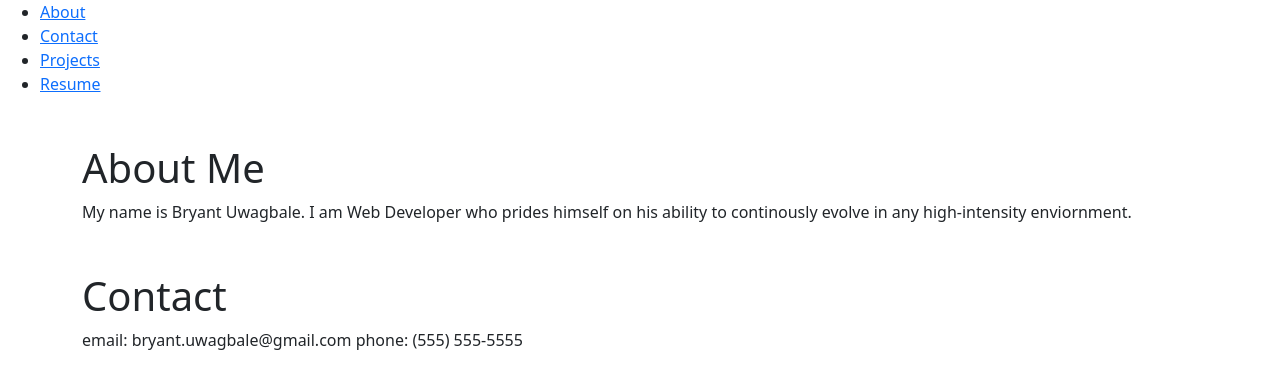
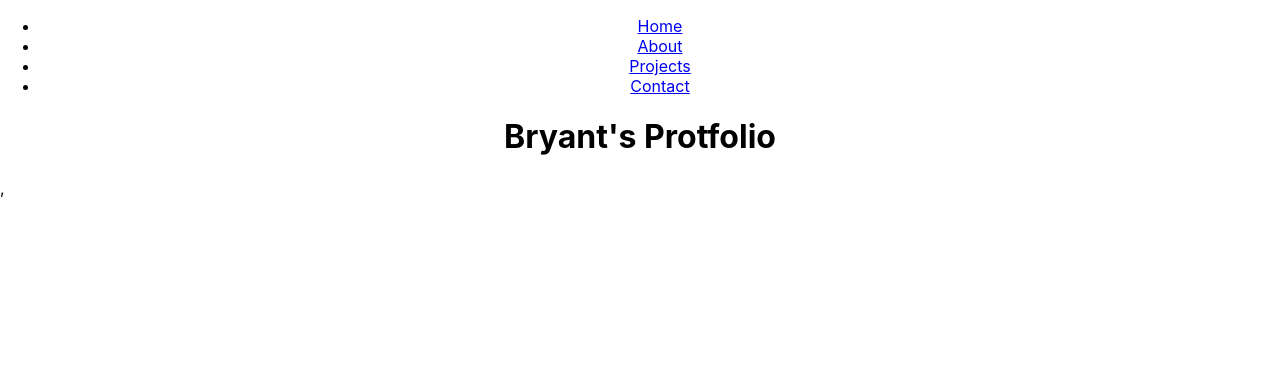
Before and after one commit to bryantuwagbale/React-Portfolio, a React (Create React App) app: page / in a window 1280 px wide. Shown: the top 388 px of the page. Built offline with nearby package versions, Linux system fonts and the light colour scheme.

Commit message:
restructered and paginated

```diff
--- a/src/App.js
+++ b/src/App.js
@@ -1,40 +1,25 @@
-import React, { useState } from 'react';
-import { BrowserRouter as Router, Route } from 'react-router-dom';
-import 'bootstrap/dist/css/bootstrap.min.css';
-import Header from './components/Header';
+import React from 'react';
+import './App.css';
+import Home from './components/Home';
 import About from './components/About';
-import Contact from './components/Contact'
 import Projects from './components/Projects';
+import Contact from './components/Contact';
+import { Route, Link } from 'react-router-dom';
+import NavBar from './components/Nav';
 
 
 
 
 function App() {
   return (
-
-      <Router>
-        <div className="flex-column justify-flex-start min-100-vh">
-          <Header/>
-          <div className="container">
-            {/* <Route exact path="/" component={Home} /> */}
-            <About></About>
-            <Route exact path="/About" component={About} />
-            <Route exact path="/Projects" component={Projects} />
-            <Contact></Contact>
-            <Route exact path="/Contact" component={Contact} />
-          </div>
-          {/* <Footer /> */}
-        </div>
-      </Router>
-
+    <div className="App">
+    <NavBar />
+    <Route exact path='/' component={Home} />
+    <Route exact path='/about' component={About} />
+    <Route exact path='/projects' component={Projects} />
+    <Route exact path='/contact' component={Contact} />
+  </div>
   );
 }
 
-
-
-
-
-
-
-
 export default App;
--- /dev/null
+++ b/src/components/Home/index.js
@@ -0,0 +1,11 @@
+import React from 'react'
+
+function Home () {
+    return(
+        <div>
+            <h1>Bryant's Protfolio</h1>
+        </div>
+    )
+}
+
+export default Home;
--- a/src/components/Nav/index.js
+++ b/src/components/Nav/index.js
@@ -1,57 +1,16 @@
 import React from 'react';
+import {Link} from 'react-router-dom'
 
-function Nav() {
+function NavBar () {
+  return(
+    <ul>
+      <li><Link to='/'>Home</Link></li>
+      <li><Link to='/about'>About</Link></li>
+      <li><Link to='/projects'>Projects</Link></li>
+      <li><Link to='/contact'>Contact</Link></li>
+    </ul>
+  )
+}
 
-    // const categories = [
-    //     {
-    //       name: "About", description:"about me section",
-    //     },
-    //     { name: "Projects", description: "the projects I've completed" },
-    //     { name: "Contact", description: "contact section"
 
-    //     },
-
-    //   ];
-
-    //   function categorySelected() {
-    //     console.log("hello")
-    //   }
-
-    return (
-        <header>
-
-    <nav>
-    <ul className="flex-row">
-    <li className="mx-2"> <a href="#about">
-      About
-      </a>
-
-      </li>
-      <li className="mx-2"> <a href="#contact">
-      Contact
-      </a>
-      </li>
-      <li className="mx-2"> <a href="#projects">
-      Projects
-      </a>
-      </li>
-      <li className="mx-2"> <a href="#resume">
-      Resume
-      </a>
-      </li>
-      {/* {categories.map((category) => (
-        <li
-          className="mx-1"
-          key={category.name}
-        >
-          <span onClick={categorySelected} >
-            {category.name}
-          </span>
-        </li>
-      ))} */}
-    </ul>
-  </nav>
-        </header>
-    );
-}
-export default Nav;
+export default NavBar;
--- a/src/components/Projects/index.js
+++ b/src/components/Projects/index.js
@@ -1,7 +1,11 @@
-// import React from 'react';
+import React from 'react';
 
-// function Projects () {
+function Projects () {
+    return(
+        <div>
+            <h1>My Projects</h1>
+        </div>
+    )
+}
 
-// }
-
-// export default Projects;
+export default Projects;
--- a/src/index.js
+++ b/src/index.js
@@ -3,11 +3,14 @@ import ReactDOM from 'react-dom';
 import './index.css';
 import App from './App';
 import reportWebVitals from './reportWebVitals';
+import {BrowserRouter} from 'react-router-dom';
 
 ReactDOM.render(
+  <BrowserRouter>
   <React.StrictMode>
     <App />
   </React.StrictMode>,
+  </BrowserRouter>,
   document.getElementById('root')
 );
 
```
